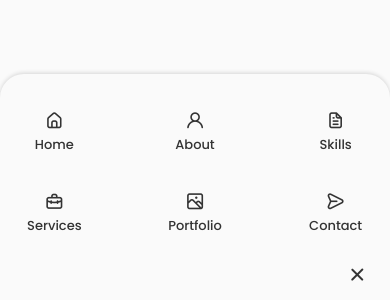
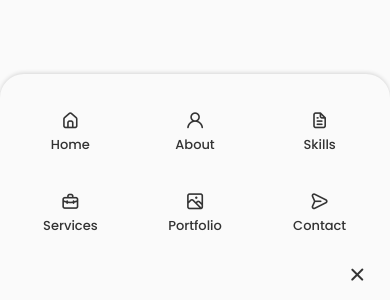
Before and after one commit to jirlinge/PortfolioJulien, a React (Create React App) app: page / in a window 390 px wide. Shown: the part 544-844 px from the top of the page. Built offline with nearby package versions, Linux system fonts and the light colour scheme.

Commit message:
correction bug width pour media screen ajout screen a width nav__menu

```diff
--- a/src/components/header/header.css
+++ b/src/components/header/header.css
@@ -63,10 +63,11 @@ header{
   .nav__menu {
     position: fixed;
     bottom: 0;
-    left: 0;
-    width: 100%;
+    left: 0px;
+    right: 0px;
+    width:screen;
     background-color: var(--body-color);
-    padding: 2rem 0rem 4rem;
+    padding: 2rem 1.5rem 4rem;
     box-shadow: 0 -1px 4px rgba(0, 0, 0, 0.15);
     border-radius: 1.5rem 1.5rem 0 0;
     transition: .3s;
@@ -74,7 +75,7 @@ header{
 
   .nav__list{
     display: grid;
-    grid-template-columns: repeat(3, 1fr);
+    grid-template-columns: repeat(3,1fr);
     gap: 2rem;
   }
 
```
